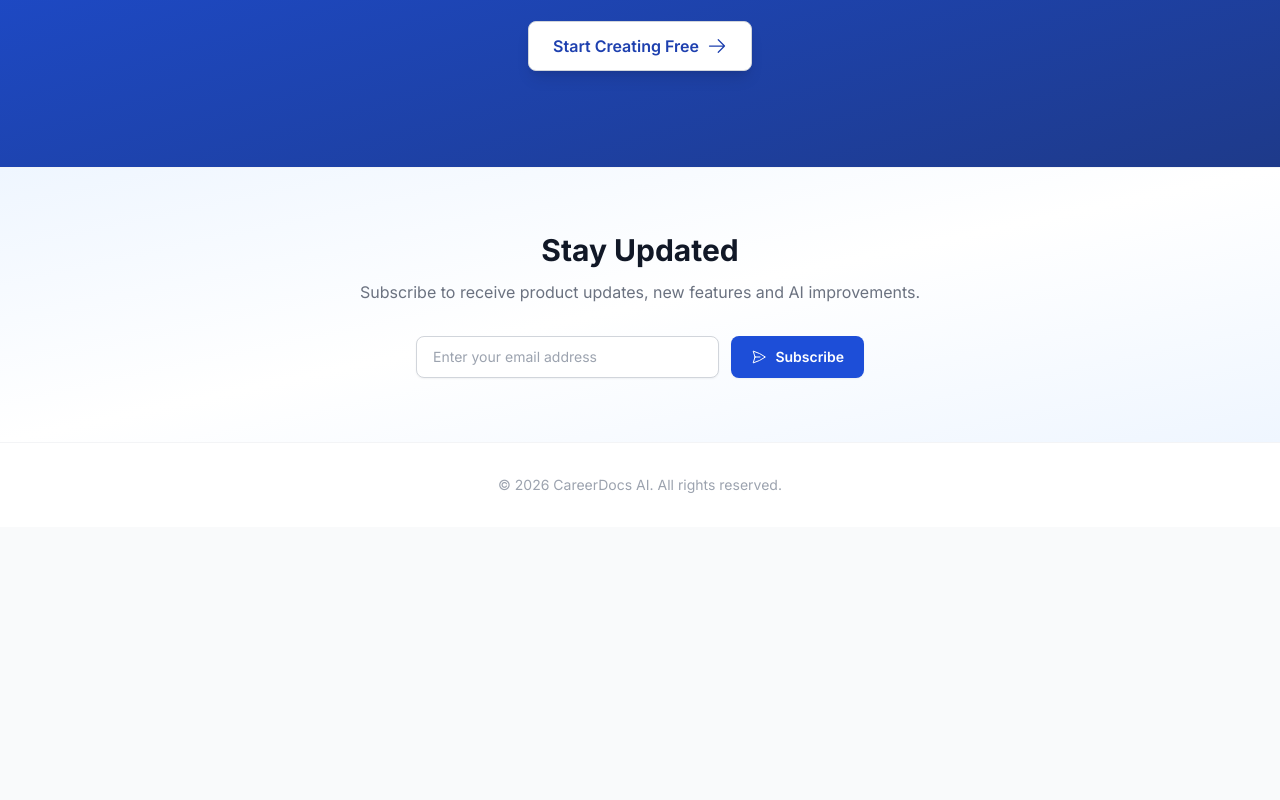
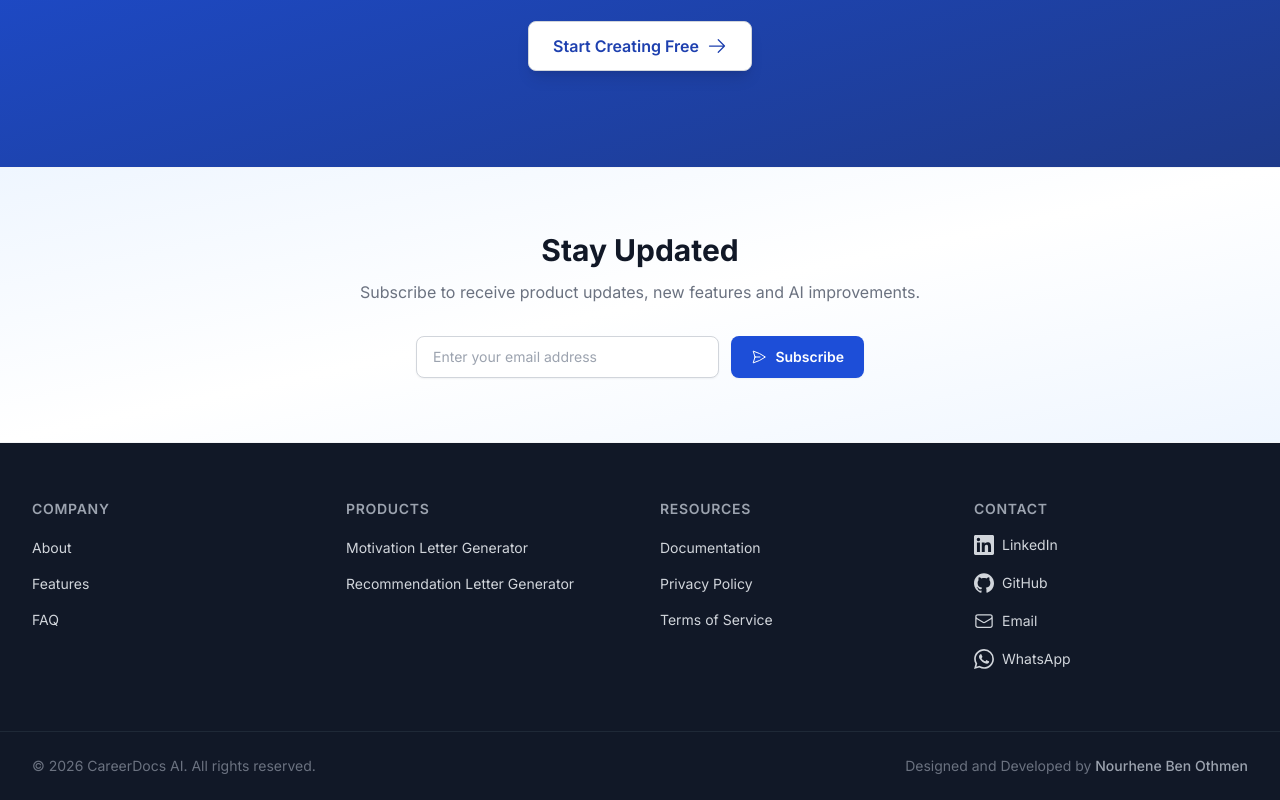
Before and after one commit to Nourhenebenothmen22/career-docs-ai, a React (Vite) app in the folder frontend/: page / in a window 1280 px wide. Shown: the part 1562-2362 px from the top of the page. Before the commit the page ends 2089 px from the top, so only its background shows below. Built offline with nearby package versions, Linux system fonts and the light colour scheme.

Commit message:
fix(layout): move Footer exclusively to Landing page, remove from dashboard Layout

```diff
--- a/frontend/src/components/layout/Layout.jsx
+++ b/frontend/src/components/layout/Layout.jsx
@@ -3,7 +3,6 @@ import { Outlet } from 'react-router-dom';
 import { useTranslation } from 'react-i18next';
 import Sidebar from './Sidebar';
 import Navbar from './Navbar';
-import Footer from './Footer';
 import ToastContainer from '../ui/Toast';
 import useAppStore from '../../store/useAppStore';
 
@@ -40,7 +39,6 @@ export default function Layout() {
             <Outlet />
           </Suspense>
         </main>
-        <Footer />
       </div>
       <ToastContainer />
     </div>
--- a/frontend/src/pages/Landing.jsx
+++ b/frontend/src/pages/Landing.jsx
@@ -6,6 +6,7 @@ import {
 } from '@heroicons/react/24/outline';
 import Button from '../components/ui/Button';
 import Newsletter from '../components/layout/Newsletter';
+import Footer from '../components/layout/Footer';
 
 const features = (t) => [
   {
@@ -152,9 +153,7 @@ export default function Landing() {
 
       <Newsletter />
 
-      <footer className="border-t border-gray-100 bg-white px-4 py-8 text-center text-sm text-gray-400">
-        &copy; {new Date().getFullYear()} {t('app.name')}. {t('footer.rights')}
-      </footer>
+      <Footer />
     </div>
   );
 }
```
